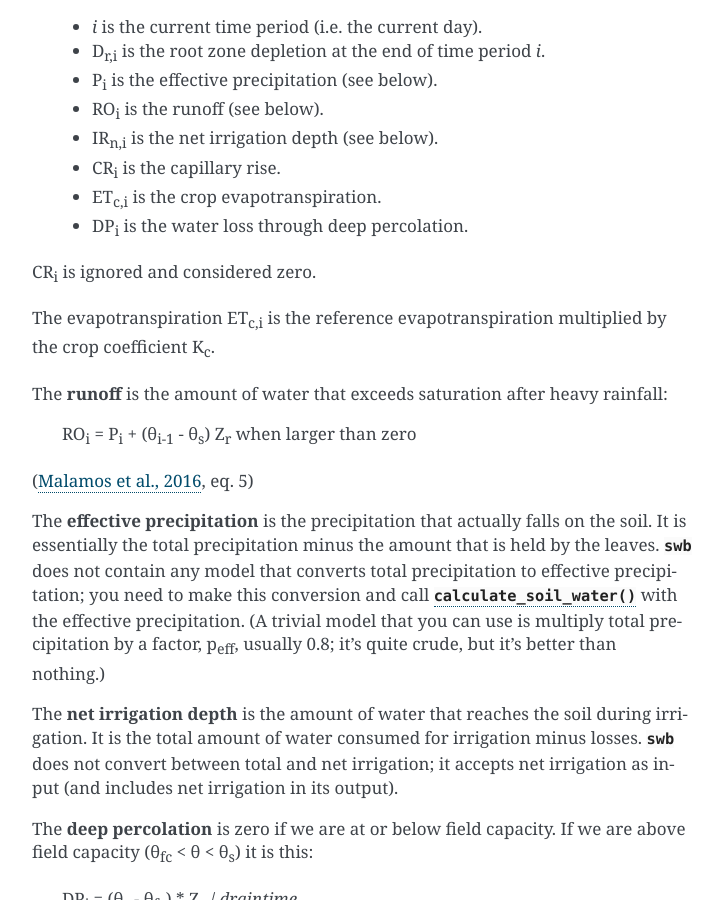
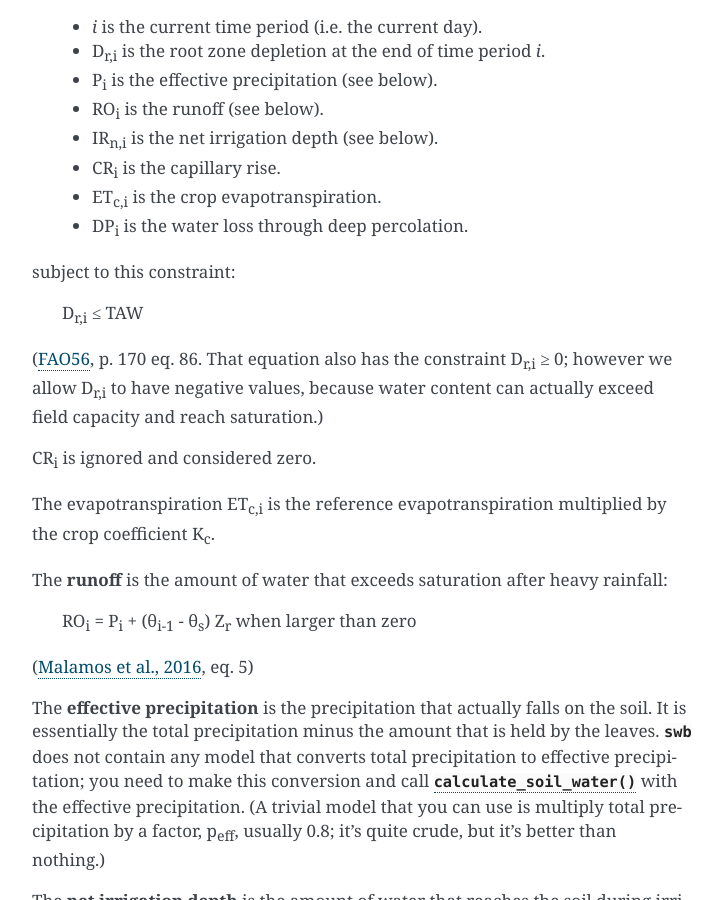
Before and after one commit to openmeteo/swb, a Sphinx documentation site: the page built from docs/swb.rst, in a window 1280 px wide and 900 px high, scrolled down 2973 px. Shown: the whole window, without its empty margins (388-1110 px from the left). Built offline with Sphinx 7.4.7, drawn with Linux system fonts in a browser that asks for light colours.

Commit message:
Depletion must be less than TAW (fixes #24)

```diff
--- a/HISTORY.rst
+++ b/HISTORY.rst
@@ -1,6 +1,11 @@
 =======
 History
 =======
+
+1.0.1 (2020-04-03)
+------------------
+
+- Added the constraint Dr ≤ TAW.
 
 1.0.0 (2020-01-07)
 ------------------
--- a/docs/swb.rst
+++ b/docs/swb.rst
@@ -166,6 +166,15 @@ where:
  * |ET_ci| is the crop evapotranspiration.
  * |DP_i| is the water loss through deep percolation.
 
+subject to this constraint:
+
+    |D_ri| ≤ TAW
+
+(:ref:`FAO56 <fao56>`, p. 170 eq. 86. That equation also has the
+constraint |D_ri| ≥ 0; however we allow |D_ri| to have negative values,
+because water content can actually exceed field capacity and reach
+saturation.)
+
 |CR_i| is ignored and considered zero.
 
 The evapotranspiration |ET_ci| is the reference evapotranspiration
```
Also changed, not shown: 2 other files.
